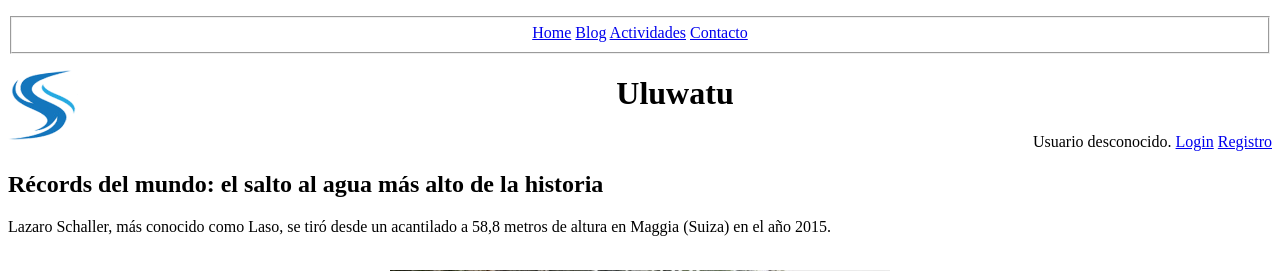
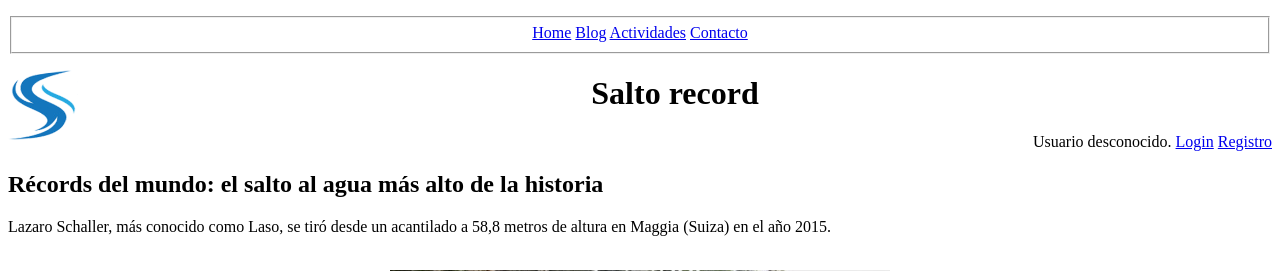
Before and after one commit to Pablovald/Practica1, a PHP site: page /Prac2/record.php in a window 1280 px wide. Shown: the top 271 px of the page. Run offline with PHP 8.4, Linux system fonts and the light colour scheme.

Commit message:
Update record.php

```diff
--- a/Prac2/record.php
+++ b/Prac2/record.php
@@ -2,9 +2,9 @@
 
 require ("config.php");
 
-$tituloPagina = 'Uluwatu';
+$tituloPagina = 'Salto record';
 
-$tituloCabecera = 'Uluwatu';
+$tituloCabecera = 'Salto record';
 
 $contenidoPrincipal = <<<EOS
 <h1>Récords del mundo: el salto al agua más alto de la historia</h1>
```
